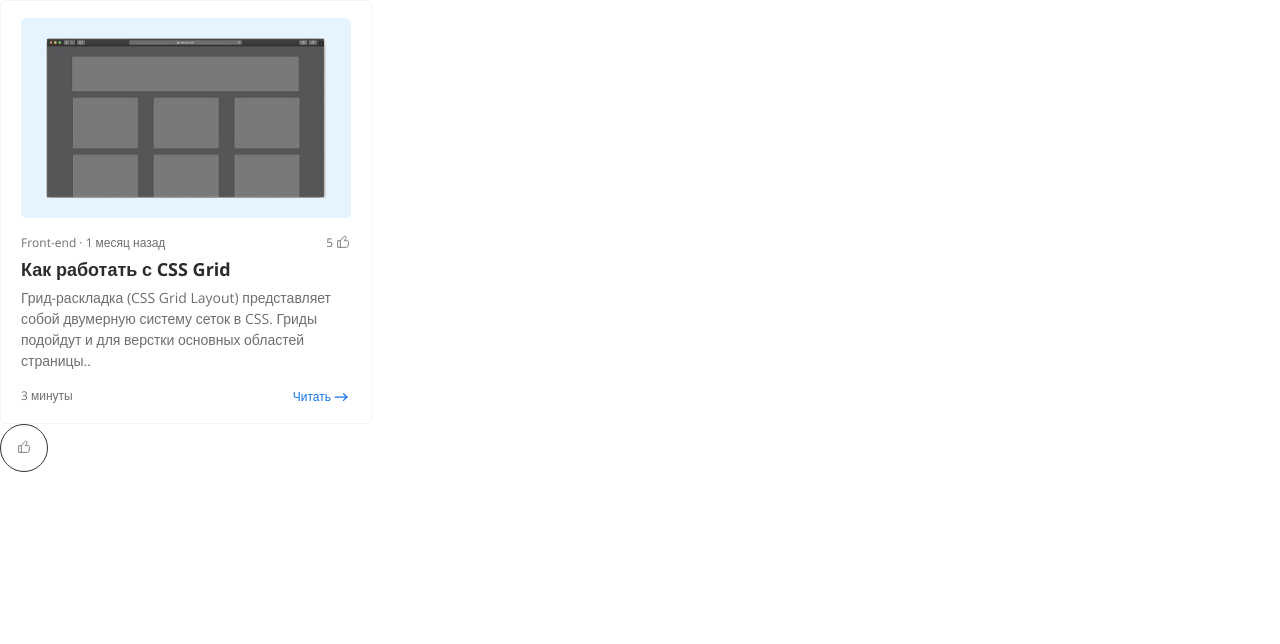
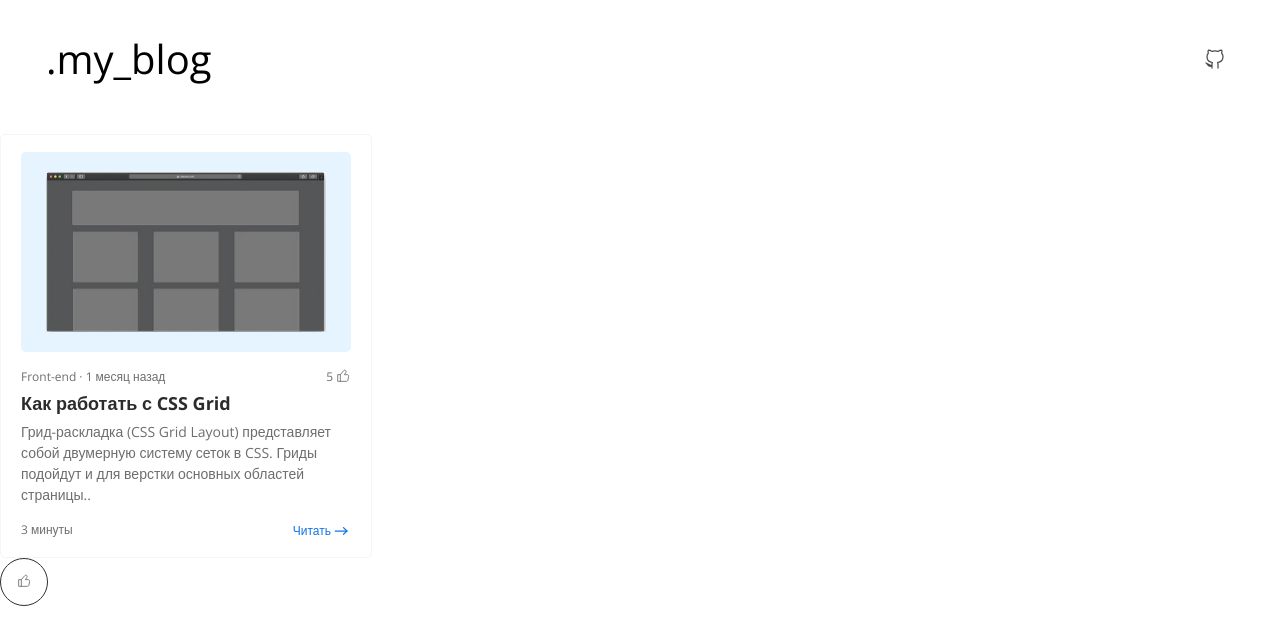
Before and after one commit to Fenixxx1990/NestJS-Homework, a Next.js app: page / in a window 1280 px wide. Shown: the top 644 px of the page. Built offline with nearby package versions, Linux system fonts and the light colour scheme.

Commit message:
add sidebar

```diff
--- a/app/globals.css
+++ b/app/globals.css
@@ -3,6 +3,7 @@
   --title-color: #2c2c2c;
   --text-color-grey: #6e6e6e;
   --text-color-blue: #1473e6;
+  --text-color-black: #000;
   --background-color-white: #fff;
   --background-color-gray: #303030;
 }
--- a/app/layout.tsx
+++ b/app/layout.tsx
@@ -2,6 +2,7 @@ import type { Metadata } from "next";
 import { Open_Sans } from "next/font/google";
 import "./globals.css";
 import { type JSX } from "react";
+import { Sidebar } from "@/components/Sidebar/Sidebar";
 
 const openSans = Open_Sans({
   subsets: ["cyrillic"],
@@ -22,6 +23,7 @@ export default function RootLayout({
 }>): JSX.Element {
   return (
     <html lang="ru" className={openSans.variable}>
+      <Sidebar />
       <body>{children}</body>
     </html>
   );
--- /dev/null
+++ b/components/Sidebar/Sidebar.module.css
@@ -0,0 +1,17 @@
+.sidebar {
+  display: flex;
+  align-items: center;
+  justify-content: space-between;
+  padding: 8px 43px 25px 36px;
+}
+
+.sidebar svg {
+  padding: 38px 10px;
+}
+
+.text {
+  padding: 23px 10px;
+  font-size: 40px;
+  font-weight: 300;
+  color: var(--text-color-black);
+}
--- /dev/null
+++ b/components/Sidebar/Sidebar.props.ts
@@ -0,0 +1,6 @@
+import type { DetailedHTMLProps, HTMLAttributes } from "react";
+
+export type SidebarProps = DetailedHTMLProps<
+  HTMLAttributes<HTMLDivElement>,
+  HTMLDivElement
+>;
--- /dev/null
+++ b/components/Sidebar/Sidebar.tsx
@@ -0,0 +1,13 @@
+import { type JSX } from "react";
+import styles from "./Sidebar.module.css";
+import { type SidebarProps } from "./Sidebar.props";
+import GitLogo from "./git-logo.svg";
+
+export const Sidebar = ({ ...props }: SidebarProps): JSX.Element => {
+  return (
+    <div className={styles.sidebar} {...props}>
+      <div className={styles.text}>.my_blog</div>
+      <GitLogo />
+    </div>
+  );
+};
```
Also changed, not shown: components/Sidebar/git-logo.svg (added).
